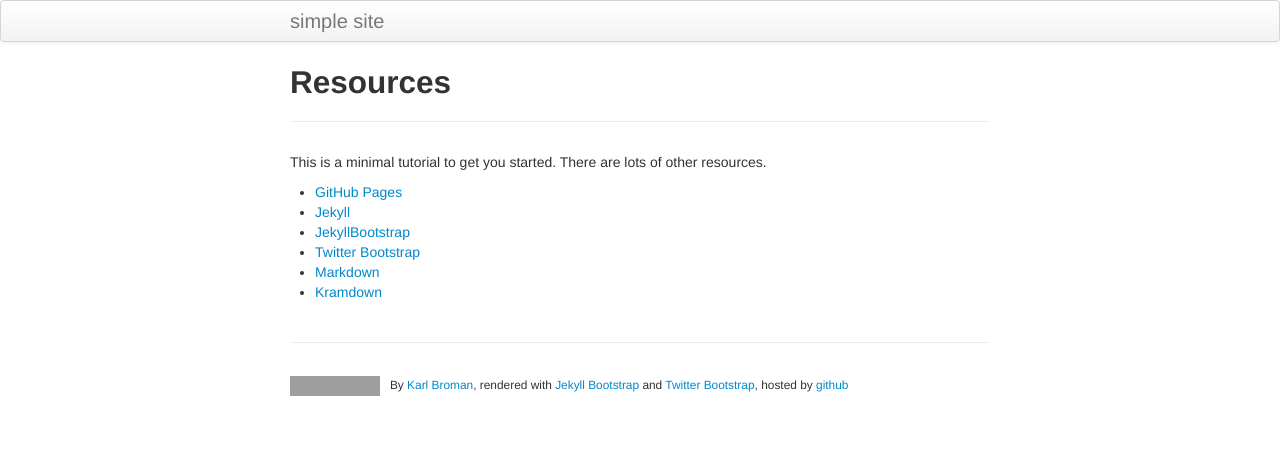
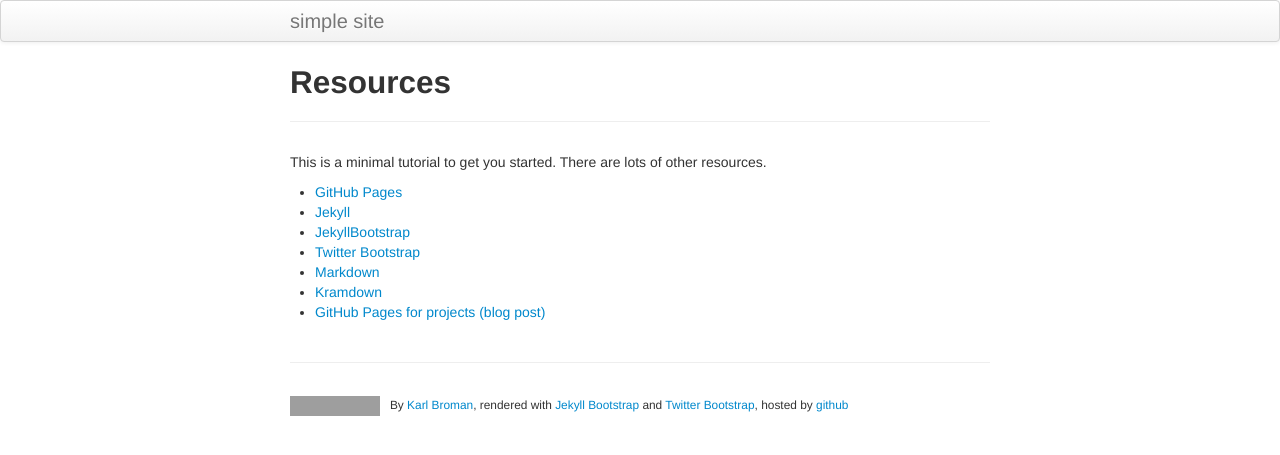
Before and after one commit to kbroman/simple_site, a Jekyll site: the page built from pages/resources.md, in a window 1280 px wide. Shown: the top 455 px of the page. Built offline with Jekyll 4.4.1, drawn with Linux system fonts in a browser that asks for light colours; grey boxes are pictures that could not be loaded.

Commit message:
Add to resources page

```diff
--- a/pages/resources.md
+++ b/pages/resources.md
@@ -12,3 +12,4 @@ other resources.
 - [Twitter Bootstrap](http://getbootstrap.com)
 - [Markdown](https://daringfireball.net/projects/markdown)
 - [Kramdown](http://kramdown.gettalong.org)
+- [GitHub Pages for projects (blog post)](http://blog.aquinzi.com/gh-pages-project/)
```
